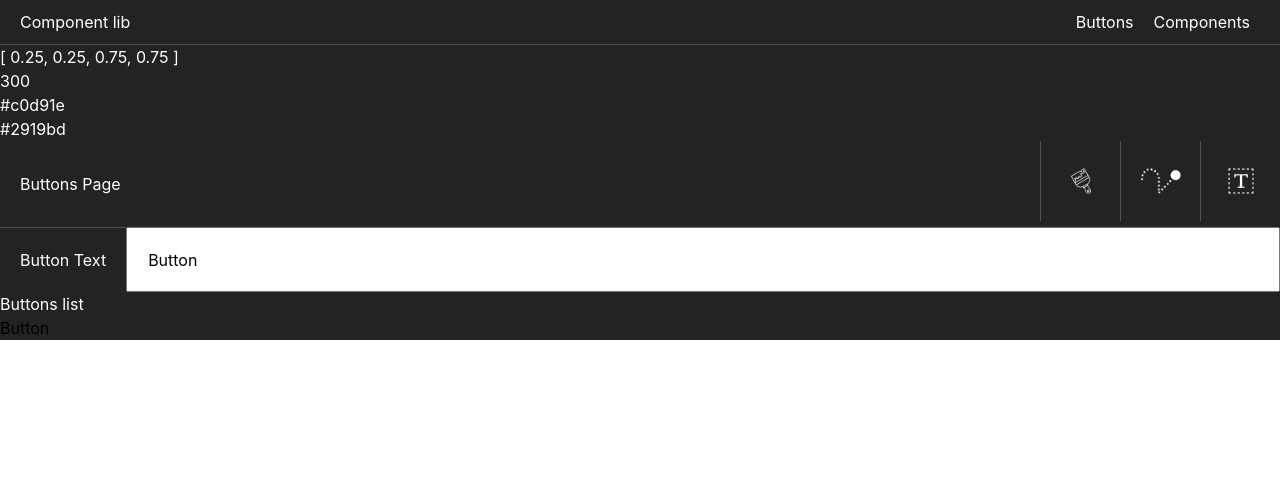
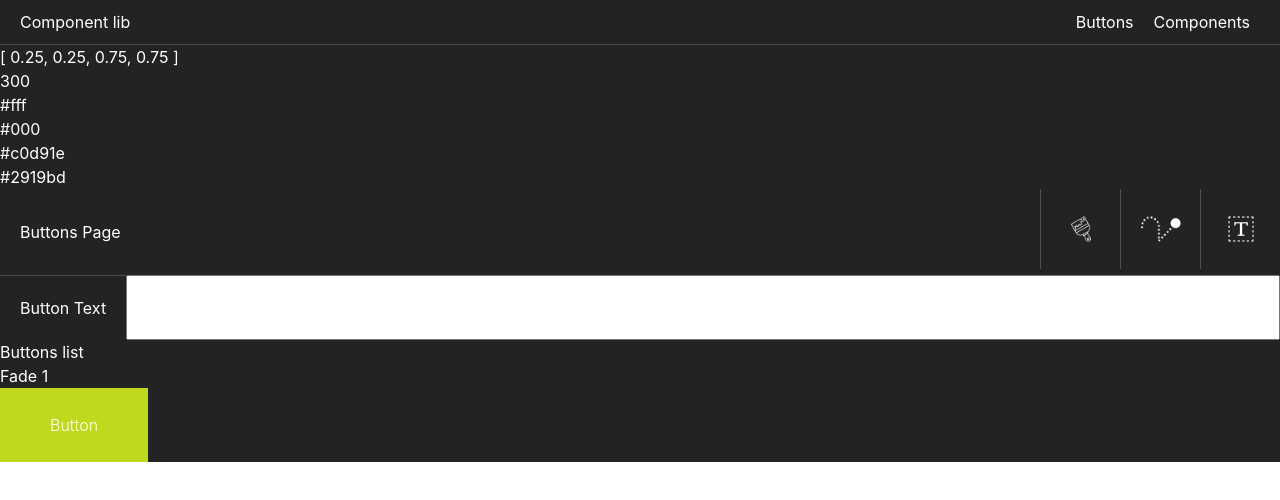
Before and after one commit to chris2733/complibrary, a Vue app in the folder componentlib/: page / in a window 1280 px wide. Shown: the top 500 px of the page. Built offline with nearby package versions, Linux system fonts and the light colour scheme.

Commit message:
Getting buttons working yaaa

```diff
--- /dev/null
+++ b/componentlib/src/components/ButtonList.vue
@@ -0,0 +1,34 @@
+<template>
+	<section>
+		<p>Buttons list</p>
+		<div class="container-fluid">
+			<div class="row">
+				<button1 :button-data="buttonData" :all-button-style="allButtonStyle"></button1>
+			</div>
+		</div>
+	</section>
+</template>
+
+<script>
+import button1 from "./buttons/Button1.vue";
+
+export default {
+    props: ['buttonData'],
+	components: {
+		button1: button1,
+	},
+	data() {
+		return {
+            allButtonStyle: {
+                padding: '25px 50px',
+            }
+		};
+	},
+	computed: {},
+	mounted() {},
+	methods: {},
+};
+</script>
+
+<!-- Add "scoped" attribute to limit CSS to this component only -->
+<style scoped lang="scss"></style>
--- a/componentlib/src/components/Buttons.vue
+++ /dev/null
@@ -1,28 +0,0 @@
-<template>
-    <section>
-        <p>Buttons list</p>
-        <div class="container-fluid">
-            <div class="row">
-                <button1></button1>
-            </div>
-        </div>
-    </section>
-</template>
-
-<script>
-
-import button1 from "./buttons/Button1.vue";
-export default {
-    components: {
-        button1,
-    },
-    data() {
-        return {
-        };
-    },
-};
-</script>
-
-<!-- Add "scoped" attribute to limit CSS to this component only -->
-<style scoped lang="scss">
-</style>
--- a/componentlib/src/components/ButtonsPage.vue
+++ b/componentlib/src/components/ButtonsPage.vue
@@ -2,10 +2,23 @@
 	<div class="buttonshead">
 		<p class="whitetext">{{ bezier.bezierVal }}</p>
 		<p class="whitetext">{{ bezier.speed }}</p>
+		<p class="whitetext">{{ colourPickerTextColour }}</p>
+		<p class="whitetext">{{ colourPickerTextHoverColour }}</p>
 		<p class="whitetext">{{ colourPickerPrimary }}</p>
 		<p class="whitetext">{{ colourPickerSecondary }}</p>
 		<section class="buttonshead-panels">
-			<div class="buttonshead-panels-panel __colourpanel" v-if="showPanel == 'panel1'">
+			<div
+				class="buttonshead-panels-panel __colourpanel"
+				v-if="showPanel == 'panel1'"
+			>
+				<colour-picker
+					@pass-colour-values="updateTextColour"
+					:set-initial-colour="colourPickerTextColour"
+				></colour-picker>
+				<colour-picker
+					@pass-colour-values="updateTextHoverColour"
+					:set-initial-colour="colourPickerTextHoverColour"
+				></colour-picker>
 				<colour-picker
 					@pass-colour-values="updatePrimaryColour"
 					:set-initial-colour="colourPickerPrimary"
@@ -52,12 +65,12 @@
 			<p>Button Text</p>
 			<input type="text" v-model="buttonFillText" />
 		</section>
-		<buttons-list></buttons-list>
+		<buttons-list :button-data="buttonData"></buttons-list>
 	</div>
 </template>
 
 <script>
-import buttonsList from "./Buttons.vue";
+import buttonsList from "./ButtonList.vue";
 import bezierGenerator from "./BezierGenerator.vue";
 import colourPicker from "./ColourPicker.vue";
 
@@ -69,15 +82,29 @@ export default {
 	},
 	data() {
 		return {
-			buttonFillText: "Button",
 			showPanel: null,
 			bezier: {
 				bezierVal: [0.25, 0.25, 0.75, 0.75],
 				speed: 300,
 			},
+			colourPickerTextColour: "#fff",
+			colourPickerTextHoverColour: "#000",
 			colourPickerPrimary: "#c0d91e", //needs to be hex, need to set checker on this
 			colourPickerSecondary: "#2919bd", //needs to be hex, need to set checker on this
 		};
+	},
+	computed: {
+		buttonData() {
+			return {
+				text: "Button",
+				textColour: this.colourPickerTextColour,
+				textHoverColour: this.colourPickerTextHoverColour,
+				primaryColour: this.colourPickerPrimary,
+				secondaryColour: this.colourPickerSecondary,
+				bezier: this.bezier.bezierVal.toString(),
+				transition: this.bezier.speed,
+			};
+		},
 	},
 	methods: {
 		showHidePanel(panelNo) {
@@ -94,6 +121,12 @@ export default {
 			});
 			this.bezier.bezierVal = newarr;
 			this.bezier.speed = parseInt(newvals.transition);
+		},
+		updateTextColour(colourval) {
+			this.colourPickerTextColour = colourval;
+		},
+		updateTextHoverColour(colourval) {
+			this.colourPickerTextHoverColour = colourval;
 		},
 		updatePrimaryColour(colourval) {
 			this.colourPickerPrimary = colourval;
--- a/componentlib/src/components/ColourPicker.vue
+++ b/componentlib/src/components/ColourPicker.vue
@@ -57,8 +57,8 @@ export default {
 	data() {
 		return {
 			// had to use HSV from the user, convert to rgb, then to hex to be consistent
-			currentColourValues: [239, 54, 81, 255], //these both need to be set correct initially
-			currentColour: this.setInitialColour, //these both need to be set correct initially
+			currentColourValues: [239, 54, 81, 255], // ??? duno if this needs fixing?
+			currentColour: this.setInitialColour,
 			swatchWidth: 0,
 			swatchHeight: 0,
 			swatchPosition: {
--- a/componentlib/src/components/buttons/Button1.vue
+++ b/componentlib/src/components/buttons/Button1.vue
@@ -1,51 +1,56 @@
 <template>
-    <div class="buttonwrap">
+    <div class="buttonWrap">
+        <h3>{{ buttonName }}</h3>
+            <div class="button" v-html="buttonHTML" :style="cssVars">
+        </div>
     </div>
 </template>
 
+
 <script>
-// import styled from 'vue-styled-components';
-
 export default {
-    data() {
-        return {
-            buttonHTML: `<button>
-    <span>Button</span>
+	props: ["buttonData", "allButtonStyle"],
+	data() {
+		return {
+            buttonName: "Fade 1",
+			buttonHTML: `<button>
+    <span>${this.buttonData.text}</span>
 </button>`,
-            buttonCSS: `display: inline-block;
-background: #ebebeb;
-outline: none;
-padding: 25px 50px;
-cursor: pointer;
-font-weight: 300;
-letter-spacing: 0px;
-transition: 300ms cubic-bezier(0.2,0.2,0.8,0.8);
-color: #4e4e4e;
-border-radius: 0px;
-:hover {
-    background: #e4192f;
-    color: #ffffff;
-}`
+		};
+	},
+	computed: {
+        cssVars() {
+            return {
+                "--text-col": this.buttonData.textColour,
+                "--text-hover-col": this.buttonData.textHoverColour,
+				"--primary-col": this.buttonData.primaryColour,
+                "--secondary-col": this.buttonData.secondaryColour,
+                "--transition": "all " + this.buttonData.transition + "ms cubic-bezier(" + this.buttonData.bezier + ")",
+                "--bezier": this.buttonData.bezier,
+                "--padding": this.allButtonStyle.padding,
+			};
         }
     },
-    methods: {
-        renderButton() {
-            // console.log(buttonElement);
-            const domparser = new DOMParser()
-            const thing = domparser.parseFromString(this.buttonHTML, 'text/html')
-            const thingText = thing.querySelector('button').innerHTML
-            console.log(thingText);
+	methods: {},
+};
+</script>
 
-            let buttonElement = document.createElement("button");
-            buttonElement.innerHTML = thingText;
-            document.querySelector('.buttonwrap').appendChild(buttonElement);
-        },
-    },
-    mounted() {
-        this.renderButton();
+
+<style lang="scss">
+button {
+    display: inline-block;
+    background: var(--primary-col);
+    outline: none;
+    padding: var(--padding);
+    cursor: pointer;
+    font-weight: 300;
+    letter-spacing: 0px;
+    transition: var(--transition);
+    color: var(--text-col);
+    border-radius: 0px;
+    &:hover {
+        background: var(--secondary-col);
+        color: var(--text-hover-col);
     }
 }
-</script>
-
-<style lang="scss">
 </style>
```
Lines whose indentation alone changed are shown as unchanged.
